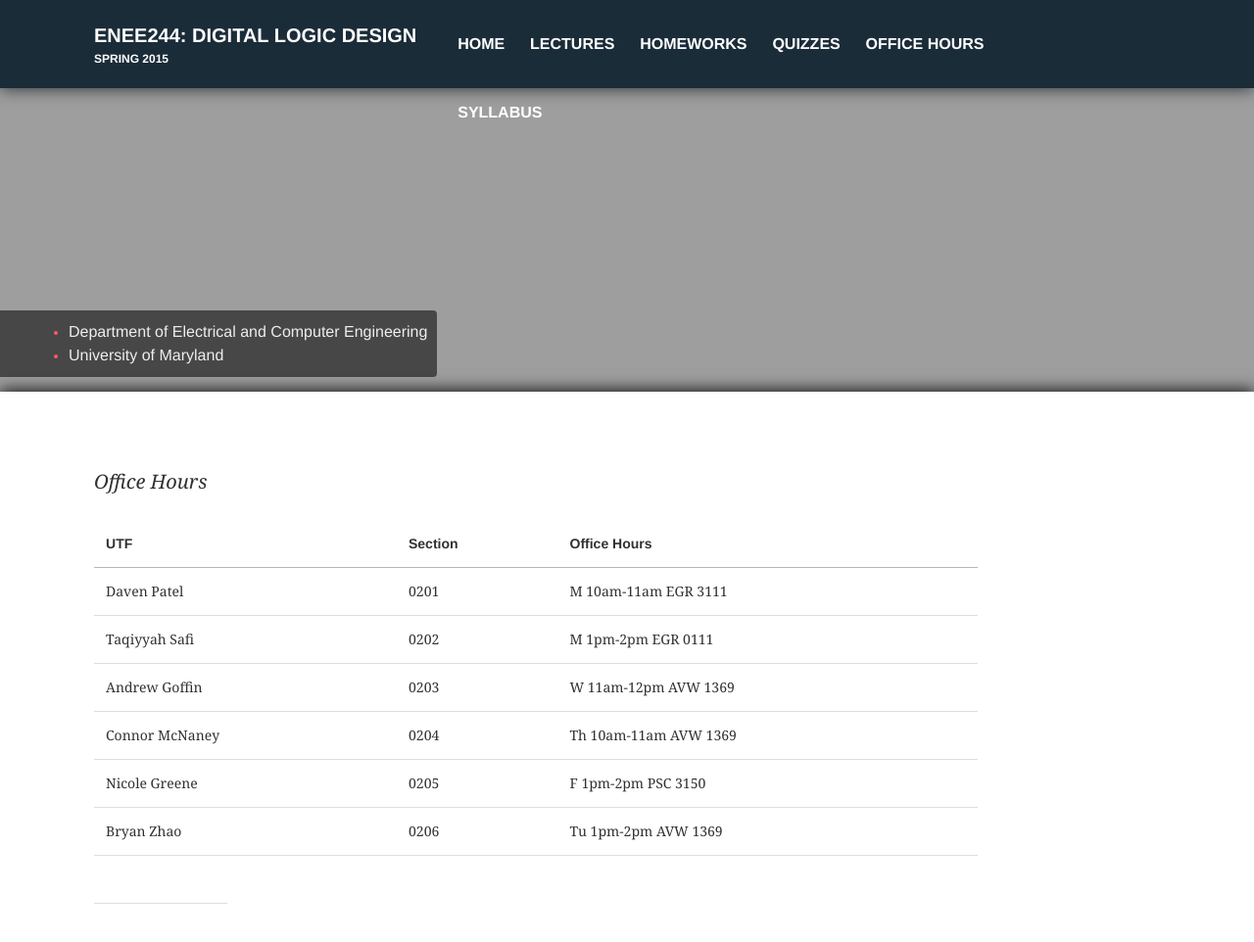
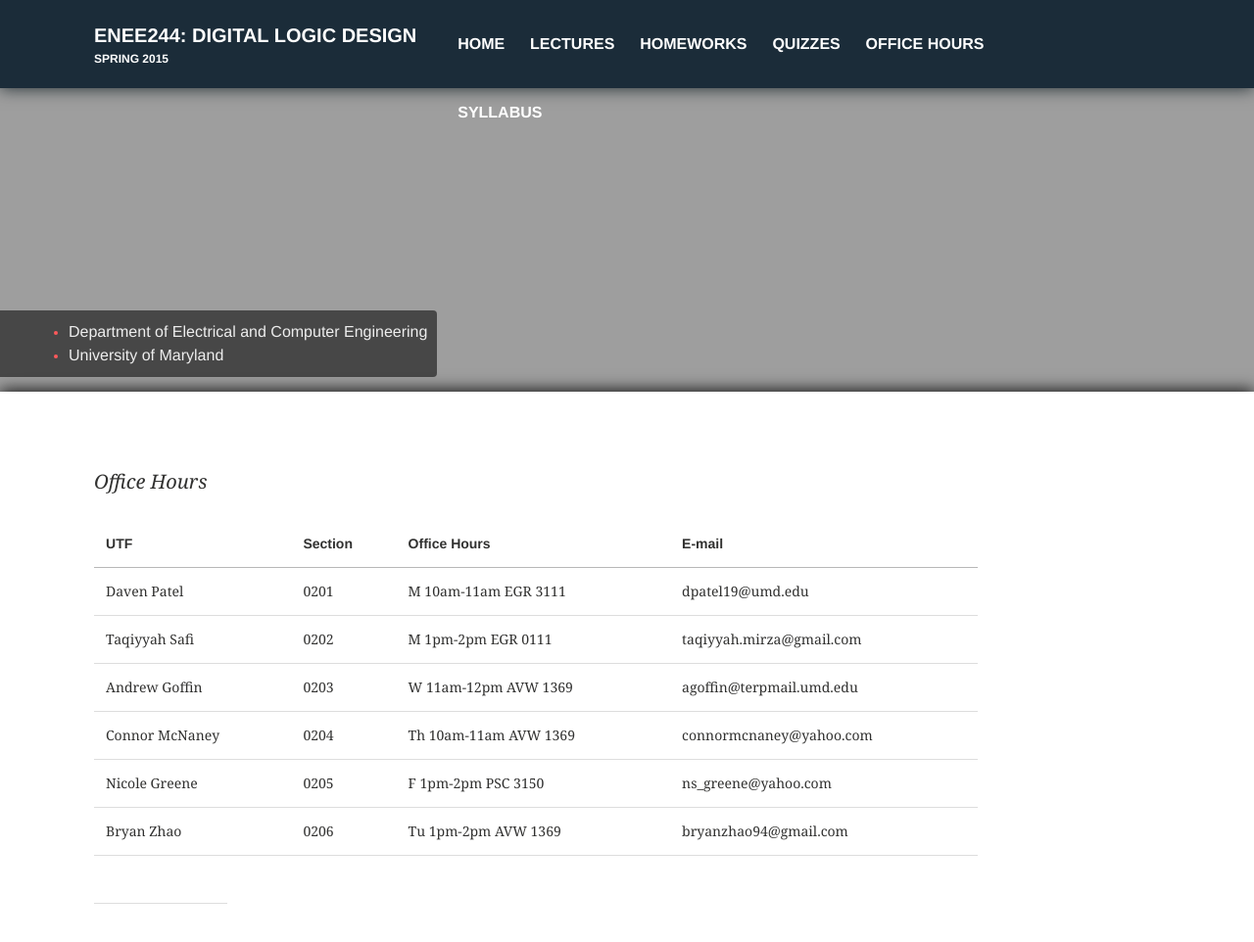
Before and after one commit to enee244/enee244.github.io, a Jekyll site: the page built from office_hours/index.md, in a window 1280 px wide and 990 px high. Shown: the top 962 px of the window at 98% size. Built offline with Jekyll 4.4.1, drawn with Linux system fonts in a browser that asks for light colours.

Commit message:
Added E-mails

```diff
--- a/office_hours/index.md
+++ b/office_hours/index.md
@@ -9,11 +9,11 @@ toc: false
 
 *Office Hours*
 
-UTF            | Section     | Office Hours
-----------     | ----------- | --------
-Daven Patel    | 0201        | M  10am-11am EGR 3111
-Taqiyyah Safi  | 0202        | M  1pm-2pm   EGR 0111
-Andrew Goffin  | 0203        | W  11am-12pm AVW 1369
-Connor McNaney | 0204        | Th 10am-11am AVW 1369
-Nicole Greene  | 0205        | F  1pm-2pm  PSC 3150
-Bryan Zhao     | 0206        | Tu 1pm-2pm   AVW 1369
+UTF            | Section     | Office Hours          | E-mail
+----------     | ----------- | --------              |----------
+Daven Patel    | 0201        | M  10am-11am EGR 3111 | dpatel19@umd.edu
+Taqiyyah Safi  | 0202        | M  1pm-2pm   EGR 0111 | taqiyyah.mirza@gmail.com
+Andrew Goffin  | 0203        | W  11am-12pm AVW 1369 | agoffin@terpmail.umd.edu
+Connor McNaney | 0204        | Th 10am-11am AVW 1369 | connormcnaney@yahoo.com
+Nicole Greene  | 0205        | F  1pm-2pm  PSC 3150  | ns_greene@yahoo.com
+Bryan Zhao     | 0206        | Tu 1pm-2pm   AVW 1369 | bryanzhao94@gmail.com
```
